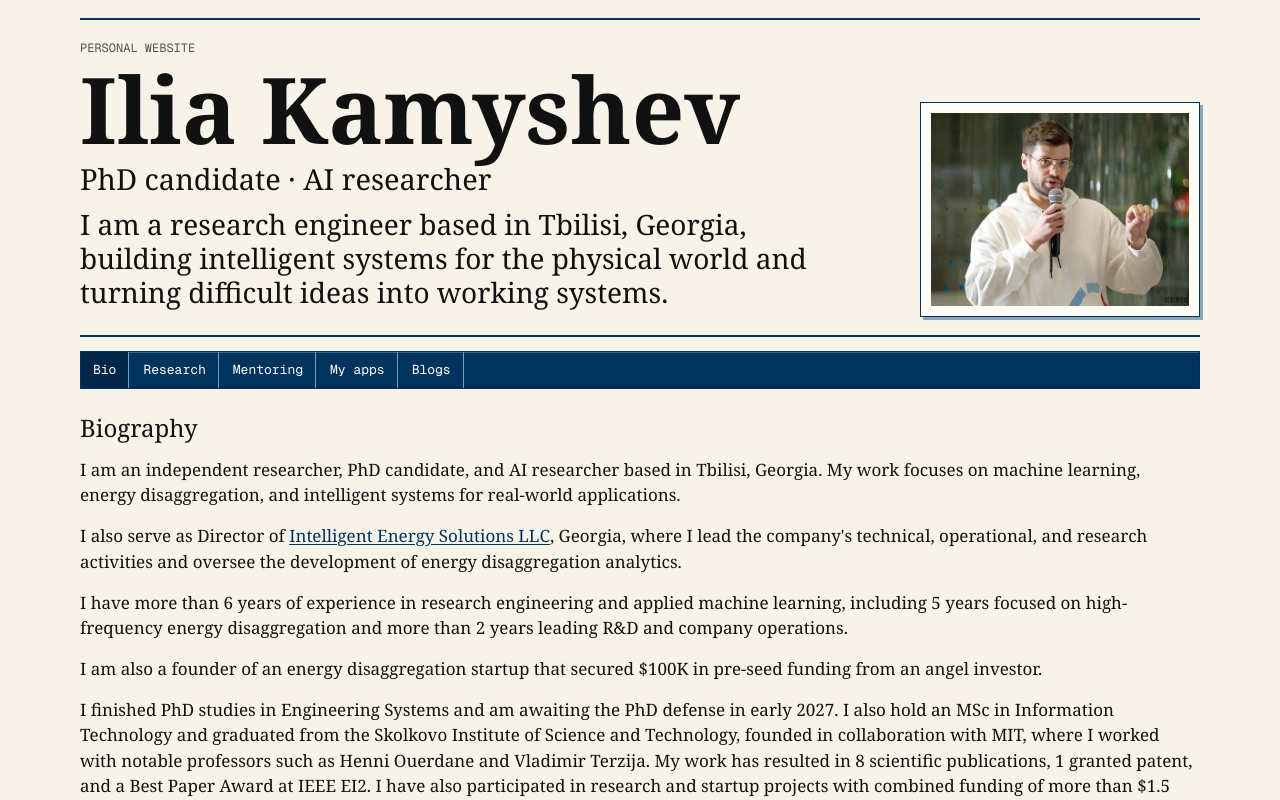
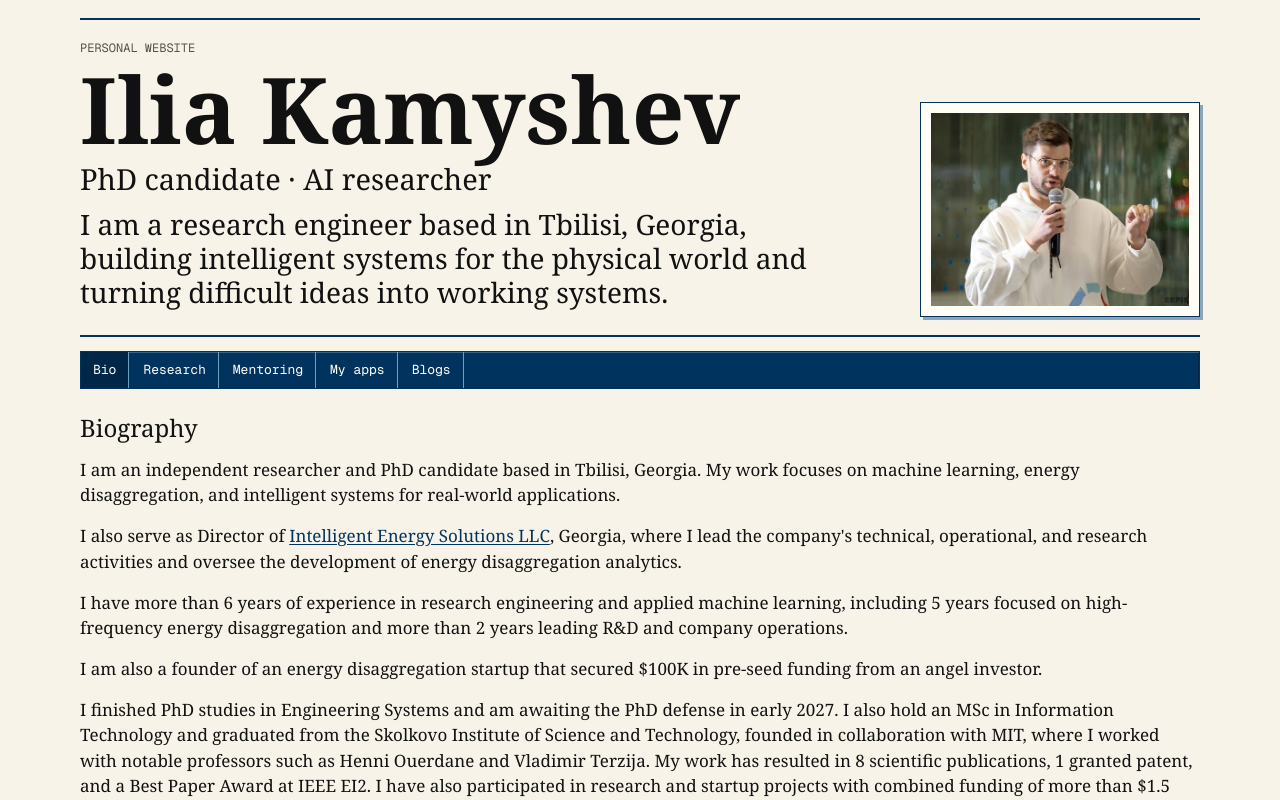
Before and after one commit to bestofnilm/bestofnilm.github.io, a Next.js app: page / in a window 1280 px wide. Shown: the top 800 px of the page. Built offline with nearby package versions, Linux system fonts and the light colour scheme.

Commit message:
Simplify biography identity wording

```diff
--- a/app/site-content.tsx
+++ b/app/site-content.tsx
@@ -149,9 +149,9 @@ export function BioSection() {
       <article>
         <h2>Biography</h2>
         <p>
-          I am an independent researcher, PhD candidate, and AI researcher based in Tbilisi,
-          Georgia. My work focuses on machine learning, energy disaggregation, and intelligent
-          systems for real-world applications.
+          I am an independent researcher and PhD candidate based in Tbilisi, Georgia. My work
+          focuses on machine learning, energy disaggregation, and intelligent systems for
+          real-world applications.
         </p>
         <p>
           I also serve as Director of <a href="https://iesllc.ge">Intelligent Energy Solutions LLC</a>,
```
Also changed, not shown: 1 other file (tests, documents, lock files or other folders).
